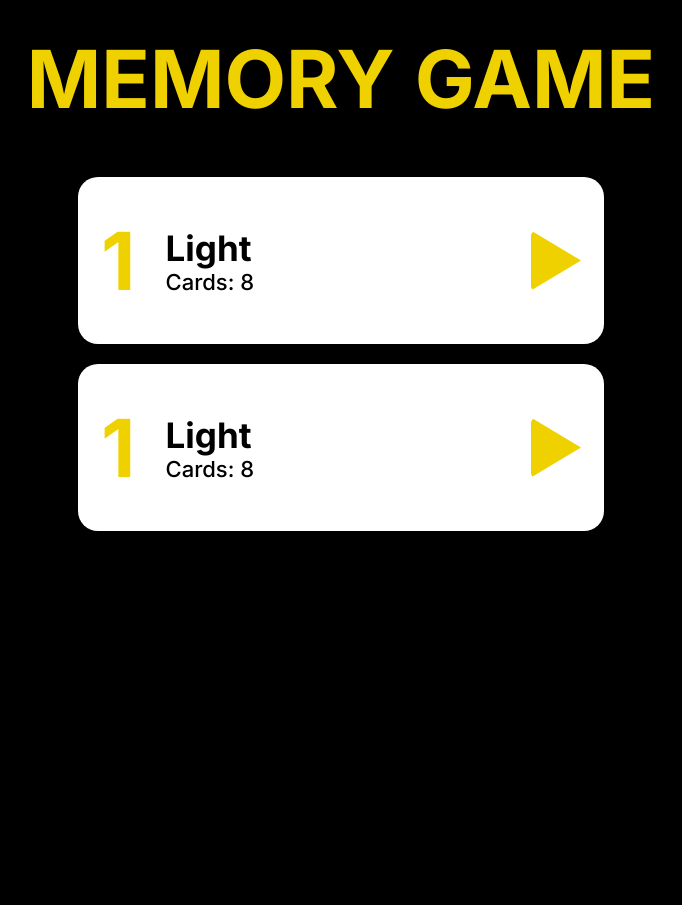
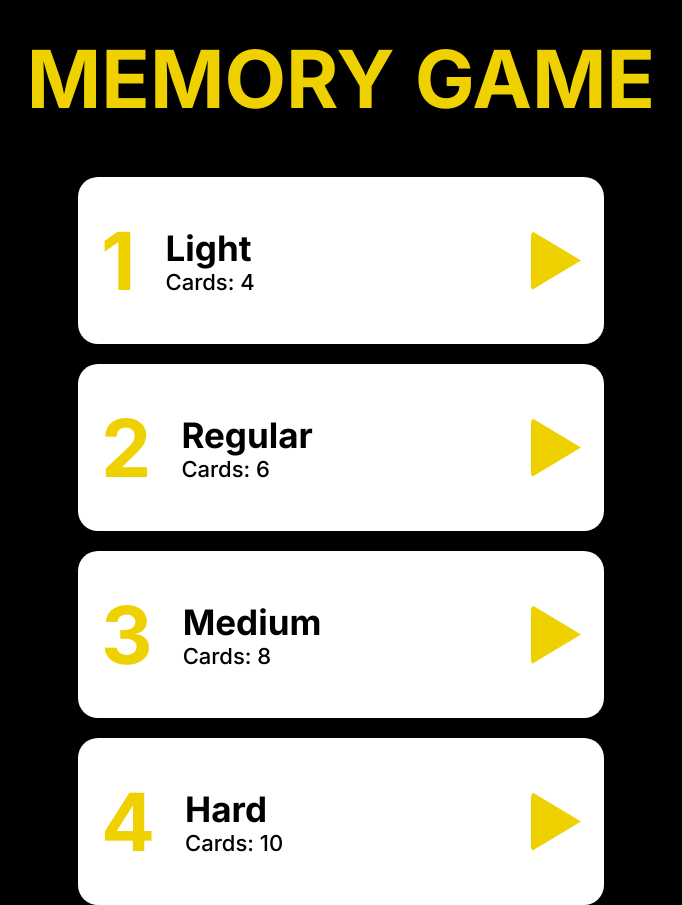
Before and after one commit to bogdanovich231/Memory-Card-Game, a React app: page / in a window 1280 px wide. Shown: the whole page, without its empty margins (299-981 px from the left). Before the commit the page ends 800 px from the top, so only its background shows below. Built offline with nearby package versions, Linux system fonts and the light colour scheme; no server answers; the HTML template or start-up script is replaced by a standard one.

Commit message:
feat: create data levels & add level to path & show levels

```diff
--- a/src/App.tsx
+++ b/src/App.tsx
@@ -7,7 +7,7 @@ const App = () => {
     <Router>
       <Routes>
         <Route path="/" element={<MainPage />} />
-        <Route path="/game-board" element={<GameBoard />} />
+        <Route path="/game-board/:level" element={<GameBoard />} />
       </Routes>
     </Router>
   );
--- a/src/Components/CardLevel/CardLevel.scss
+++ b/src/Components/CardLevel/CardLevel.scss
@@ -6,8 +6,8 @@
   padding: 35px 23px;
   border-radius: 20px;
   width: 480px;
+  cursor: pointer;
   &:hover {
-    cursor: pointer;
     box-shadow: 0 0 15px rgb(255, 255, 255);
     transition: 0.3s ease-in-out;
   }
--- a/src/Components/CardLevel/CardLevel.tsx
+++ b/src/Components/CardLevel/CardLevel.tsx
@@ -1,15 +1,16 @@
+import { ICardLevel } from "../../utils/interfaces/cardLevel";
 import "./CardLevel.scss";
 
-const CardLevel = () => {
+const CardLevel = ({ id, level, cards }: ICardLevel) => {
   return (
     <div className="level-card">
       <div className="level-card_content">
         <div className="level-card_number">
-          <h2>1</h2>
+          <h2>{id}</h2>
         </div>
         <div className="level-card_content-info">
-          <h4>Light</h4>
-          <p>Cards: 8</p>
+          <h4>{level}</h4>
+          <p>Cards: {cards}</p>
         </div>
       </div>
       <button className="level-card_button"></button>
--- a/src/Components/GameBoard/GameBoard.scss
+++ b/src/Components/GameBoard/GameBoard.scss
@@ -1,8 +1,8 @@
 .board {
   display: grid;
-  grid-template-columns: repeat(3, 1fr);
-  grid-template-rows: repeat(3, 1fr);
-  width: 473px;
+  grid-template-columns: repeat(4, 1fr);
+  grid-template-rows: repeat(4, 1fr);
+  width: 635px;
   margin: 0 auto;
   gap: 10px;
 }
--- a/src/Components/GameBoard/GameBoard.tsx
+++ b/src/Components/GameBoard/GameBoard.tsx
@@ -5,17 +5,22 @@ import "./GameBoard.scss";
 import { observer } from "mobx-react-lite";
 import NavbarBoard from "../NavbarBoard/NavbarBoard";
 import ModalWindow from "../ModalWindow/ModalWindow";
+import { useParams } from "react-router-dom";
 
 const GameBoard = observer(() => {
+  const { level } = useParams();
+
   useEffect(() => {
-    gameStore.loadEmoji();
-  }, []);
+    if (level) {
+      gameStore.loadEmoji(parseInt(level));
+    }
+  }, [level]);
 
   const handleNextLevel = () => {};
 
   return (
     <>
-      <NavbarBoard />
+      <NavbarBoard levelGame={level ? parseInt(level) : 0} />
       <div className="board">
         {gameStore.emojis.map((emoji, index) => (
           <Card key={index} image={emoji} index={index} />
--- a/src/Components/NavbarBoard/NavbarBoard.tsx
+++ b/src/Components/NavbarBoard/NavbarBoard.tsx
@@ -3,14 +3,13 @@ import "./NavbarBoard.scss";
 import gameStore from "../../stores/gameStore";
 import { formatTime } from "../../utils/formatTime/formatTime";
 
-const NavbarBoard = observer(() => {
+const NavbarBoard = observer(({ levelGame }: { levelGame: number }) => {
   const timeElapsed = gameStore.timeElapsed;
   const formattedTime = formatTime(timeElapsed);
-
   return (
     <div className="navbar">
       <div className="navbar-level">
-        <h4>Level 1</h4>
+        <h4>Level {levelGame}</h4>
       </div>
       <div className="navbar-timer">
         <h4>{formattedTime}</h4>
--- a/src/Pages/MainPage/MainPage.tsx
+++ b/src/Pages/MainPage/MainPage.tsx
@@ -1,5 +1,6 @@
 import CardLevel from "../../Components/CardLevel/CardLevel";
 import Logo from "../../Components/Logo/Logo";
+import { dataLevels } from "../../utils/dataLevels/dataLevels";
 import "./MainPage.scss";
 
 const MainPage = () => {
@@ -7,8 +8,9 @@ const MainPage = () => {
     <div className="container">
       <Logo />
       <div className="levels">
-        <CardLevel />
-        <CardLevel />
+        {dataLevels.map((level) => (
+          <CardLevel id={level.id} level={level.level} cards={level.cards} />
+        ))}
       </div>
     </div>
   );
--- a/src/stores/gameStore.ts
+++ b/src/stores/gameStore.ts
@@ -6,6 +6,7 @@ import {
   loadResultFromLocalStorage,
   saveResultToLocalStorage,
 } from "./saveResult";
+import { dataLevels } from "../utils/dataLevels/dataLevels";
 
 class GameStore {
   isLoading = false;
@@ -71,13 +72,15 @@ class GameStore {
     }
   }
 
-  async loadEmoji() {
+  async loadEmoji(level: number) {
     try {
       const emojis = await fetchEmoji();
       const emojiList: string[] = Object.values(emojis);
+      const levelData = this.getLevel(level);
+      const pairsCount = levelData ? levelData.cards : 4;
 
       runInAction(() => {
-        this.emojis = getRandomEmojis(emojiList, 6);
+        this.emojis = getRandomEmojis(emojiList, pairsCount);
         this.flippedCards = new Array(this.emojis.length).fill(false);
         this.matchedCards = new Array(this.emojis.length).fill(false);
         this.isLoading = false;
@@ -89,6 +92,9 @@ class GameStore {
       this.isLoading = false;
     }
   }
+  getLevel(level: number) {
+    return dataLevels.find((l) => l.id === level);
+  }
 }
 
 export default new GameStore();
--- /dev/null
+++ b/src/utils/dataLevels/dataLevels.ts
@@ -0,0 +1,22 @@
+export const dataLevels = [
+  {
+    id: 1,
+    level: "Light",
+    cards: 4,
+  },
+  {
+    id: 2,
+    level: "Regular",
+    cards: 6,
+  },
+  {
+    id: 3,
+    level: "Medium",
+    cards: 8,
+  },
+  {
+    id: 4,
+    level: "Hard",
+    cards: 10,
+  },
+];
--- /dev/null
+++ b/src/utils/interfaces/cardLevel.ts
@@ -0,0 +1,5 @@
+export interface ICardLevel {
+  id: number;
+  level: string;
+  cards: number;
+}
```
